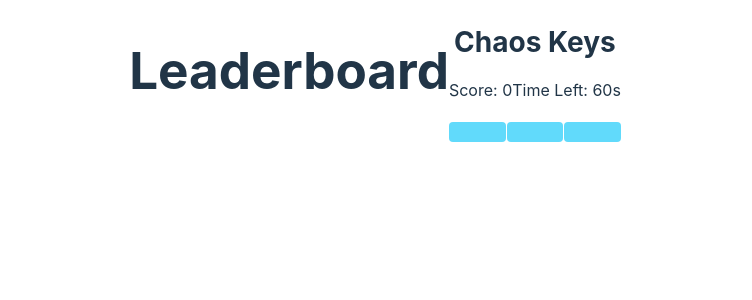
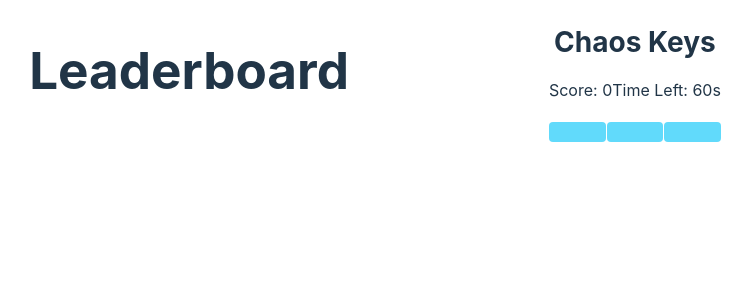
Before and after one commit to Iqmatharu/Chaotic-Word-Game, a React (Vite) app in the folder chaos-type/: page / in a window 1280 px wide. Shown: the top 300 px of the page, without its empty margins (265-1017 px from the left). Built offline with nearby package versions, Linux system fonts and the light colour scheme.

Commit message:
gap between flex items

```diff
--- a/chaos-type/src/App.css
+++ b/chaos-type/src/App.css
@@ -1,4 +1,5 @@
 .app-container {
   display: flex;
   justify-content: center;
+  gap: 200px;
 }
```
